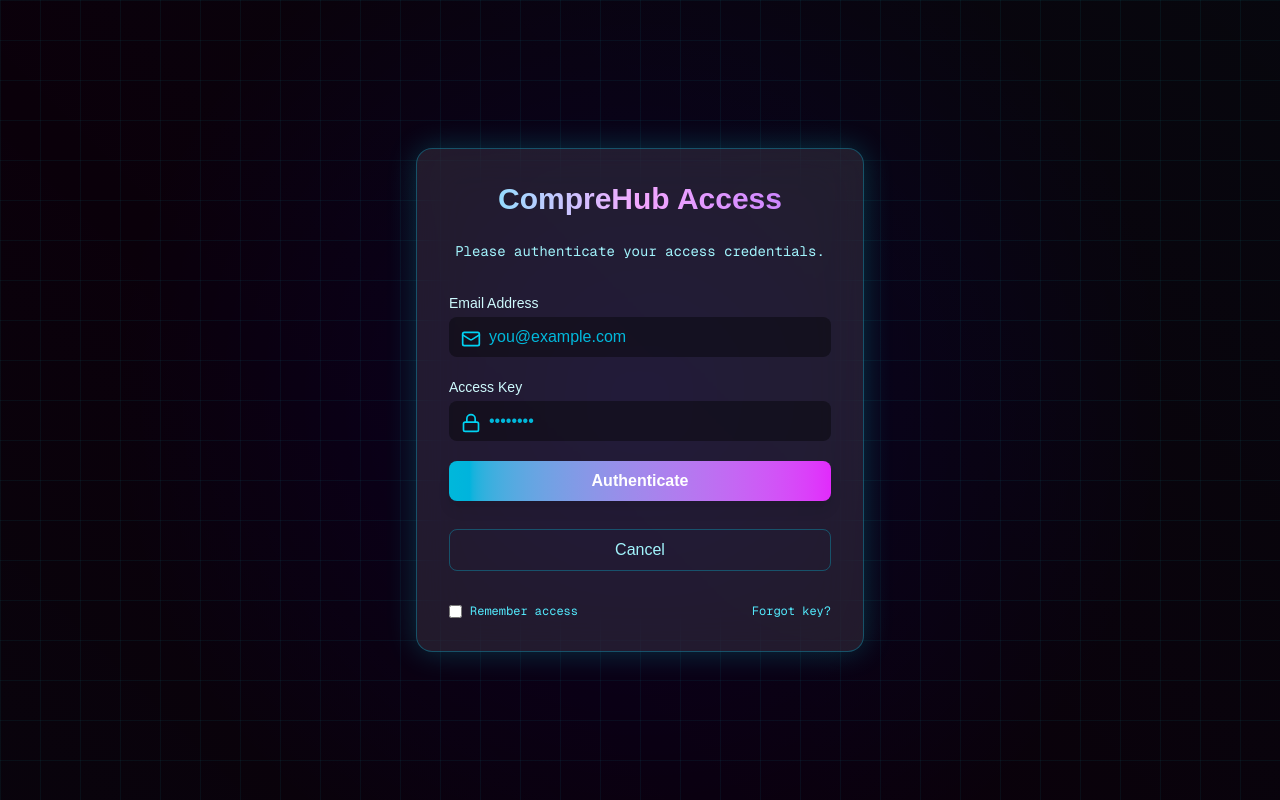
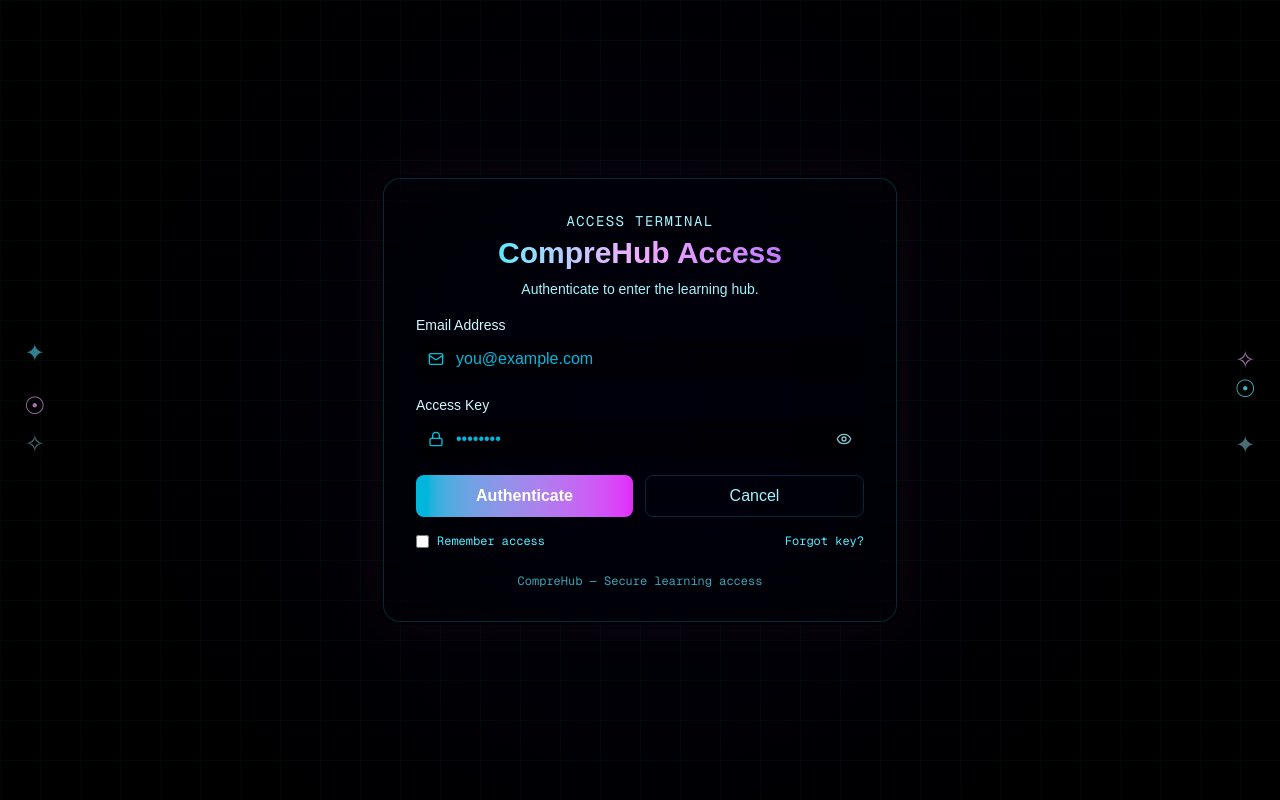
Before and after one commit to zhamtala/Comprehension-Hub, a Next.js app: page /login in a window 1280 px wide. Built offline with nearby package versions, Linux system fonts and the light colour scheme.

Commit message:
mobile/desktop view ui update

```diff
--- a/src/app/login/page.tsx
+++ b/src/app/login/page.tsx
@@ -3,7 +3,7 @@
 import { useState } from "react";
 import { useRouter } from "next/navigation";
 import { motion, AnimatePresence } from "framer-motion";
-import { Mail, Lock } from "lucide-react";
+import { Mail, Lock, Eye, EyeOff } from "lucide-react";
 
 export default function LoginPage() {
   const router = useRouter();
@@ -11,6 +11,8 @@ export default function LoginPage() {
   const [password, setPassword] = useState("");
   const [error, setError] = useState("");
   const [showWelcome, setShowWelcome] = useState(false);
+  const [showPassword, setShowPassword] = useState(false);
+  const [loading, setLoading] = useState(false);
 
   // Mock user data
   const mockUser = {
@@ -20,45 +22,97 @@ export default function LoginPage() {
 
   const handleLogin = (e: React.FormEvent) => {
     e.preventDefault();
+    setError("");
 
+    // small visual delay to show loading state
+    setLoading(true);
+    setTimeout(() => {
+      setLoading(false);
       if (email === mockUser.email && password === mockUser.password) {
-      setError("");
         setShowWelcome(true);
 
-      // Redirect after animation
+        // Redirect after animation (keeps previous behaviour)
         setTimeout(() => {
           router.push("/select");
-      }, 3500);
+        }, 2500);
       } else {
         setError("Invalid email or password");
       }
+    }, 600);
   };
 
   return (
-    <div className="relative flex min-h-screen items-center justify-center overflow-hidden bg-black text-white">
-      {/* Neon grid background */}
-      <div className="absolute inset-0 bg-[radial-gradient(circle_at_center,rgba(0,0,255,0.1),transparent_70%)]" />
-      <div className="absolute inset-0 bg-[linear-gradient(rgba(0,255,255,0.05)_1px,transparent_1px),linear-gradient(90deg,rgba(0,255,255,0.05)_1px,transparent_1px)] bg-[size:40px_40px]" />
-
-      {/* Animated holographic lines */}
-      <motion.div
-        className="absolute inset-0 opacity-40"
-        animate={{
-          backgroundPosition: ["0% 0%", "100% 100%", "0% 0%"],
-        }}
-        transition={{
-          duration: 15,
-          repeat: Infinity,
-          ease: "linear",
-        }}
-        style={{
-          backgroundImage:
-            "linear-gradient(45deg, rgba(0,255,255,0.2), rgba(255,0,255,0.1), rgba(0,255,255,0.2))",
-          backgroundSize: "400% 400%",
-        }}
+    <div className="relative flex min-h-screen items-center justify-center overflow-hidden bg-black text-white px-4">
+      {/* Background subtle grids */}
+      <div className="absolute inset-0 bg-[radial-gradient(circle_at_center,rgba(0,0,255,0.05),transparent_75%)] pointer-events-none" />
+      <div
+        className="absolute inset-0 bg-[linear-gradient(rgba(0,255,255,0.03)_1px,transparent_1px),linear-gradient(90deg,rgba(0,255,255,0.03)_1px,transparent_1px)] bg-[size:40px_40px] pointer-events-none"
+        aria-hidden
       />
 
-      {/* AI Boot-up Animation */}
+      {/* Animated Side Runes - Left */}
+      <motion.div
+        aria-hidden
+        initial={{ x: -20, opacity: 0 }}
+        animate={{ x: 0, opacity: 1 }}
+        transition={{ duration: 0.8 }}
+        className="hidden md:flex absolute left-6 top-1/2 -translate-y-1/2 flex-col gap-3 items-center"
+      >
+        <motion.div
+          animate={{ y: [0, -10, 0], opacity: [0.6, 1, 0.6] }}
+          transition={{ duration: 3, repeat: Infinity, ease: "easeInOut" }}
+          className="text-cyan-300/80 text-xl md:text-2xl"
+        >
+          ✦
+        </motion.div>
+        <motion.div
+          animate={{ y: [0, 10, 0], opacity: [0.6, 1, 0.6] }}
+          transition={{ duration: 3.2, repeat: Infinity, ease: "easeInOut" }}
+          className="text-fuchsia-300/80 text-xl md:text-2xl"
+        >
+          ☉
+        </motion.div>
+        <motion.div
+          animate={{ y: [0, -6, 0], opacity: [0.6, 1, 0.6] }}
+          transition={{ duration: 2.8, repeat: Infinity, ease: "easeInOut" }}
+          className="text-cyan-200/70 text-xl md:text-2xl"
+        >
+          ✧
+        </motion.div>
+      </motion.div>
+
+      {/* Animated Side Runes - Right */}
+      <motion.div
+        aria-hidden
+        initial={{ x: 20, opacity: 0 }}
+        animate={{ x: 0, opacity: 1 }}
+        transition={{ duration: 0.8 }}
+        className="hidden md:flex absolute right-6 top-1/2 -translate-y-1/2 flex-col gap-3 items-center"
+      >
+        <motion.div
+          animate={{ y: [0, 8, 0], opacity: [0.6, 1, 0.6] }}
+          transition={{ duration: 3.1, repeat: Infinity, ease: "easeInOut" }}
+          className="text-fuchsia-300/80 text-xl md:text-2xl"
+        >
+          ✧
+        </motion.div>
+        <motion.div
+          animate={{ y: [0, -12, 0], opacity: [0.6, 1, 0.6] }}
+          transition={{ duration: 3.4, repeat: Infinity, ease: "easeInOut" }}
+          className="text-cyan-300/80 text-xl md:text-2xl"
+        >
+          ☉
+        </motion.div>
+        <motion.div
+          animate={{ y: [0, 6, 0], opacity: [0.6, 1, 0.6] }}
+          transition={{ duration: 2.9, repeat: Infinity, ease: "easeInOut" }}
+          className="text-cyan-200/70 text-xl md:text-2xl"
+        >
+          ✦
+        </motion.div>
+      </motion.div>
+
+      {/* ACCESS GRANTED overlay */}
       <AnimatePresence>
         {showWelcome && (
           <motion.div
@@ -68,145 +122,152 @@ export default function LoginPage() {
             animate={{ opacity: 1 }}
             exit={{ opacity: 0 }}
           >
-            {/* Scanning Lines */}
-            <motion.div
-              className="absolute top-0 h-1 w-full bg-gradient-to-r from-cyan-400 via-fuchsia-400 to-cyan-400 blur-sm"
-              animate={{ y: ["0%", "100%"] }}
-              transition={{ duration: 2, repeat: Infinity, ease: "linear" }}
-            />
-
-            {/* AI Text */}
             <motion.h1
-              className="text-4xl md:text-6xl font-bold tracking-[0.15em] text-cyan-300"
-              initial={{ opacity: 0, scale: 0.8 }}
-              animate={{ opacity: 1, scale: 1 }}
-              transition={{ duration: 0.8 }}
+              className="text-3xl sm:text-5xl md:text-6xl font-extrabold tracking-widest text-cyan-300 mb-4"
+              initial={{ scale: 0.9, y: 10 }}
+              animate={{ scale: 1.03, y: 0 }}
+              transition={{ duration: 0.6 }}
             >
               ACCESS GRANTED
             </motion.h1>
 
             <motion.p
-              className="mt-4 text-lg text-fuchsia-200 font-mono"
+              className="mt-2 text-sm sm:text-base text-fuchsia-200 font-mono"
               initial={{ opacity: 0 }}
-              animate={{
-                opacity: [0, 1, 0.7, 1],
-              }}
-              transition={{
-                delay: 0.5,
-                duration: 2,
-                repeat: Infinity,
-              }}
+              animate={{ opacity: [0, 1, 0.9] }}
+              transition={{ delay: 0.2, duration: 2 }}
             >
               Initializing CompreHub Intelligence...
             </motion.p>
 
-            {/* AI Circuit Pulse */}
             <motion.div
-              className="absolute w-40 h-40 border-2 border-cyan-400/50 rounded-full"
-              animate={{
-                scale: [1, 1.3, 1],
-                opacity: [0.5, 1, 0.5],
-              }}
-              transition={{ repeat: Infinity, duration: 2 }}
+              className="relative mt-8 w-36 h-36 rounded-full border-2 border-cyan-400/30 flex items-center justify-center"
+              animate={{ scale: [1, 1.2, 1] }}
+              transition={{ duration: 1.8, repeat: Infinity }}
             />
           </motion.div>
         )}
       </AnimatePresence>
 
-      {/* Login Form */}
+      {/* Login Card */}
       {!showWelcome && (
         <motion.div
-          initial={{ opacity: 0, y: 40 }}
+          initial={{ opacity: 0, y: 30 }}
           animate={{ opacity: 1, y: 0 }}
-          transition={{ duration: 1 }}
-          className="relative z-10 w-full max-w-md rounded-2xl bg-white/10 p-8 shadow-[0_0_30px_rgba(0,255,255,0.2)] backdrop-blur-xl border border-cyan-400/30"
+          transition={{ duration: 0.8 }}
+          className="relative z-10 w-full max-w-md sm:max-w-lg rounded-2xl backdrop-blur-2xl p-6 sm:p-8 shadow-xl ring-1 ring-cyan-400/20"
         >
-          <h1 className="mb-6 text-center text-3xl font-bold bg-gradient-to-r from-cyan-300 via-fuchsia-300 to-purple-400 bg-clip-text text-transparent">
+          {/* Neon pulse border */}
+          <motion.div
+            aria-hidden
+            className="absolute -inset-1 rounded-2xl pointer-events-none"
+            animate={{ boxShadow: ["0 0 30px rgba(34,211,238,0.06)", "0 0 60px rgba(236,72,153,0.06)", "0 0 30px rgba(34,211,238,0.06)"] }}
+            transition={{ duration: 4, repeat: Infinity, ease: "easeInOut" }}
+          />
+
+          {/* Floating small header */}
+          <div className="flex flex-col items-center mb-4">
+            <div className="text-xs sm:text-sm text-cyan-200 font-mono tracking-widest mb-1">ACCESS TERMINAL</div>
+            <h1 className="text-2xl sm:text-3xl font-bold bg-gradient-to-r from-cyan-300 via-fuchsia-300 to-purple-400 bg-clip-text text-transparent">
               CompreHub Access
             </h1>
-          <p className="mb-8 text-center text-sm text-cyan-200 font-mono">
-            Please authenticate your access credentials.
+            <p className="text-xs sm:text-sm text-cyan-200 mt-2 text-center max-w-[26rem]">
+              Authenticate to enter the learning hub.
             </p>
+          </div>
 
-          <form onSubmit={handleLogin} className="space-y-5">
+          <form onSubmit={handleLogin} className="space-y-4">
             {/* Email */}
             <div>
-              <label className="block text-sm font-medium text-cyan-100 mb-1">
-                Email Address
-              </label>
+              <label className="block text-sm font-medium text-cyan-100 mb-1">Email Address</label>
               <div className="relative">
-                <Mail className="absolute left-3 top-3 h-5 w-5 text-cyan-400" />
+                <Mail className="absolute left-3 top-3 h-4 w-4 text-cyan-400/90" />
                 <input
                   type="email"
                   placeholder="you@example.com"
-                  className="w-full rounded-lg bg-black/40 pl-10 pr-3 py-2 text-cyan-100 placeholder-cyan-500 focus:border-cyan-400 focus:ring-2 focus:ring-cyan-300 outline-none transition"
                   value={email}
                   onChange={(e) => setEmail(e.target.value)}
+                  aria-label="Email address"
                   required
+                  className="w-full rounded-lg bg-black/50 pl-10 pr-3 py-2 text-cyan-100 placeholder-cyan-500 focus:ring-2 focus:ring-cyan-300 focus:border-transparent outline-none transition text-sm sm:text-base"
                 />
               </div>
             </div>
 
             {/* Password */}
             <div>
-              <label className="block text-sm font-medium text-cyan-100 mb-1">
-                Access Key
-              </label>
+              <label className="block text-sm font-medium text-cyan-100 mb-1">Access Key</label>
               <div className="relative">
-                <Lock className="absolute left-3 top-3 h-5 w-5 text-cyan-400" />
+                <Lock className="absolute left-3 top-3 h-4 w-4 text-cyan-400/90" />
                 <input
-                  type="password"
+                  type={showPassword ? "text" : "password"}
                   placeholder="••••••••"
-                  className="w-full rounded-lg bg-black/40 pl-10 pr-3 py-2 text-cyan-100 placeholder-cyan-500 focus:border-fuchsia-400 focus:ring-2 focus:ring-fuchsia-300 outline-none transition"
                   value={password}
                   onChange={(e) => setPassword(e.target.value)}
+                  aria-label="Access key"
                   required
+                  className="w-full rounded-lg bg-black/50 pl-10 pr-10 py-2 text-cyan-100 placeholder-cyan-500 focus:ring-2 focus:ring-fuchsia-300 focus:border-transparent outline-none transition text-sm sm:text-base"
                 />
+                <button
+                  type="button"
+                  onClick={() => setShowPassword((s) => !s)}
+                  aria-label={showPassword ? "Hide password" : "Show password"}
+                  className="absolute right-2 top-1/2 -translate-y-1/2 p-1 rounded-md text-cyan-200/80 hover:text-white"
+                >
+                  {showPassword ? <EyeOff className="w-4 h-4" /> : <Eye className="w-4 h-4" />}
+                </button>
               </div>
             </div>
 
             {/* Error */}
             {error && (
-              <p className="text-sm text-red-400 bg-red-500/10 rounded-md px-3 py-2 text-center border border-red-400/30">
+              <p className="text-sm text-red-400 bg-red-500/10 rounded-md px-3 py-2 text-center border border-red-400/20">
                 {error}
               </p>
             )}
 
-            {/* Buttons */}
+            {/* Buttons group */}
+            <div className="flex flex-col sm:flex-row gap-3">
               <motion.button
-              whileHover={{ scale: 1.05, boxShadow: "0 0 20px #00ffff80" }}
-              whileTap={{ scale: 0.95 }}
+                whileHover={{ scale: 1.03 }}
+                whileTap={{ scale: 0.98 }}
                 type="submit"
-              className="w-full rounded-lg bg-gradient-to-r from-cyan-500 to-fuchsia-500 py-2 text-white font-semibold shadow-lg transition-all"
+                className="flex-1 rounded-lg bg-gradient-to-r from-cyan-500 to-fuchsia-500 py-2 text-white font-semibold shadow-md text-sm sm:text-base"
+                aria-disabled={loading}
               >
-              Authenticate
+                {loading ? "Authenticating..." : "Authenticate"}
               </motion.button>
 
               <motion.button
                 type="button"
-              whileHover={{ scale: 1.05 }}
-              whileTap={{ scale: 0.95 }}
+                whileHover={{ scale: 1.03 }}
+                whileTap={{ scale: 0.98 }}
                 onClick={() => router.push("/")}
-              className="w-full rounded-lg bg-transparent py-2 text-cyan-200 font-medium hover:text-white border border-cyan-400/30 mt-2"
+                className="flex-1 rounded-lg bg-transparent py-2 text-cyan-200 font-medium border border-cyan-400/20 hover:bg-white/5 text-sm sm:text-base"
               >
                 Cancel
               </motion.button>
+            </div>
 
-            <div className="flex items-center justify-between text-xs text-cyan-300 mt-3 font-mono">
+            <div className="flex items-center justify-between text-xs sm:text-sm text-cyan-300 mt-1 font-mono">
               <label className="flex items-center gap-2">
-                <input type="checkbox" className="accent-cyan-400" /> Remember
-                access
+                <input type="checkbox" className="accent-cyan-400" />
+                <span className="text-xs">Remember access</span>
               </label>
-              <button
-                type="button"
-                className="hover:underline hover:text-fuchsia-300 transition"
-              >
+              <button type="button" className="hover:underline hover:text-fuchsia-300 transition text-xs">
                 Forgot key?
               </button>
             </div>
           </form>
+
+          {/* small footer inside card on mobile */}
+          <div className="mt-6 text-center text-xs text-cyan-300/70 font-mono">
+            CompreHub — Secure learning access
+          </div>
         </motion.div>
       )}
+
+
     </div>
   );
 }
--- a/src/app/page.tsx
+++ b/src/app/page.tsx
@@ -12,7 +12,7 @@ export default function Home() {
       initial={{ opacity: 0 }}
       animate={{ opacity: 1 }}
       transition={{ duration: 1.2 }}
-      className="relative flex min-h-screen flex-col items-center justify-center overflow-hidden bg-black text-white"
+      className="relative flex min-h-screen flex-col items-center justify-center overflow-hidden bg-black text-white px-4 sm:px-0"
     >
       {/* Holographic Grid Background */}
       <div className="absolute inset-0 bg-[radial-gradient(circle_at_center,rgba(0,255,255,0.05),transparent_60%)]" />
@@ -20,12 +20,12 @@ export default function Home() {
 
       {/* Floating Orbs */}
       <motion.div
-        className="absolute -top-32 -left-32 h-72 w-72 rounded-full bg-fuchsia-500/20 blur-3xl"
+        className="absolute -top-32 -left-32 h-48 w-48 sm:h-72 sm:w-72 rounded-full bg-fuchsia-500/20 blur-3xl"
         animate={{ x: [0, 60, 0], y: [0, 30, 0] }}
         transition={{ repeat: Infinity, duration: 6, ease: "easeInOut" }}
       />
       <motion.div
-        className="absolute bottom-0 right-0 h-96 w-96 rounded-full bg-cyan-400/20 blur-3xl"
+        className="absolute bottom-0 right-0 h-64 w-64 sm:h-96 sm:w-96 rounded-full bg-cyan-400/20 blur-3xl"
         animate={{ x: [0, -40, 0], y: [0, -60, 0] }}
         transition={{ repeat: Infinity, duration: 8, ease: "easeInOut" }}
       />
@@ -42,10 +42,10 @@ export default function Home() {
         initial={{ opacity: 0, y: 40 }}
         animate={{ opacity: 1, y: 0 }}
         transition={{ duration: 1.2, ease: "easeOut" }}
-        className="z-10 text-center px-6"
+        className="z-10 text-center px-4 sm:px-6 max-w-3xl flex flex-col items-center"
       >
         <motion.h1
-          className="text-5xl md:text-7xl font-extrabold tracking-tight drop-shadow-[0_0_20px_rgba(0,255,255,0.3)]"
+          className="text-4xl sm:text-6xl md:text-7xl font-extrabold tracking-tight drop-shadow-[0_0_20px_rgba(0,255,255,0.3)] leading-tight"
           initial={{ scale: 0.95 }}
           animate={{ scale: 1 }}
           transition={{ duration: 0.8 }}
@@ -60,18 +60,17 @@ export default function Home() {
           initial={{ opacity: 0 }}
           animate={{ opacity: 1 }}
           transition={{ delay: 0.5, duration: 1 }}
-          className="mt-6 text-lg text-cyan-100 max-w-2xl mx-auto leading-relaxed font-light"
+          className="mt-4 sm:mt-6 text-base sm:text-lg text-cyan-100 max-w-xl mx-auto leading-relaxed font-light"
         >
           Boost your comprehension through{" "}
-          <span className="text-fuchsia-300 font-semibold">Technology</span> —
-          explore{" "}
+          <span className="text-fuchsia-300 font-semibold">Technology</span> — explore{" "}
           <span className="text-cyan-300 font-semibold">Grammar</span>,{" "}
           <span className="text-purple-300 font-semibold">Reading</span>, and{" "}
           <span className="text-blue-300 font-semibold">Listening</span>{" "}
           enhanced by intelligent insights and adaptive progress tracking.
         </motion.p>
 
-        {/* Glowing "Get Started" Button */}
+        {/* Get Started Button */}
         <motion.button
           onClick={() => router.push("/login")}
           whileHover={{
@@ -80,29 +79,29 @@ export default function Home() {
             textShadow: "0 0 10px rgba(255,255,255,0.8)",
           }}
           whileTap={{ scale: 0.95 }}
-          className="mt-10 flex items-center gap-2 mx-auto rounded-full bg-gradient-to-r from-cyan-500 to-fuchsia-500 px-10 py-3 font-semibold text-white shadow-[0_0_20px_rgba(0,255,255,0.2)] hover:opacity-90 transition-all"
+          className="mt-8 sm:mt-10 flex items-center gap-2 mx-auto rounded-full bg-gradient-to-r from-cyan-500 to-fuchsia-500 px-8 sm:px-10 py-2.5 sm:py-3 font-semibold text-white text-sm sm:text-base shadow-[0_0_20px_rgba(0,255,255,0.2)] hover:opacity-90 transition-all"
         >
-          Initialize Access <ArrowRight className="w-5 h-5" />
+          Initialize Access <ArrowRight className="w-4 h-4 sm:w-5 sm:h-5" />
         </motion.button>
       </motion.div>
 
-      {/* Futuristic footer */}
-      <footer className="absolute bottom-6 text-sm text-cyan-200/80 font-mono tracking-wide">
+      {/* Footer */}
+      <footer className="absolute bottom-4 sm:bottom-6 text-xs sm:text-sm text-cyan-200/80 font-mono tracking-wide px-4 text-center">
         © {new Date().getFullYear()} CompreHub Neural Interface v2.0 — Powered by Technology
       </footer>
 
-      {/* Floating data particles */}
+      {/* Floating data particles (optimized for mobile) */}
       {[...Array(12)].map((_, i) => (
         <motion.div
           key={i}
-          className="absolute w-1 h-1 bg-cyan-300 rounded-full"
+          className="absolute w-1 h-1 bg-cyan-300 rounded-full opacity-60"
           animate={{
-            x: [Math.random() * 800 - 400, Math.random() * 800 - 400],
-            y: [Math.random() * 800 - 400, Math.random() * 800 - 400],
-            opacity: [0, 1, 0],
+            x: [Math.random() * 200 - 100, Math.random() * 200 - 100],
+            y: [Math.random() * 200 - 100, Math.random() * 200 - 100],
+            opacity: [0, 1, 0.3],
           }}
           transition={{
-            duration: Math.random() * 6 + 4,
+            duration: Math.random() * 4 + 4,
             repeat: Infinity,
             ease: "easeInOut",
           }}
```
Also changed, not shown: src/app/grammar/page.tsx (+144 -57 lines), src/app/select/page.tsx (+42 -27 lines), 1 other file (tests, documents, lock files or other folders). Lines whose indentation alone changed are shown as unchanged.
